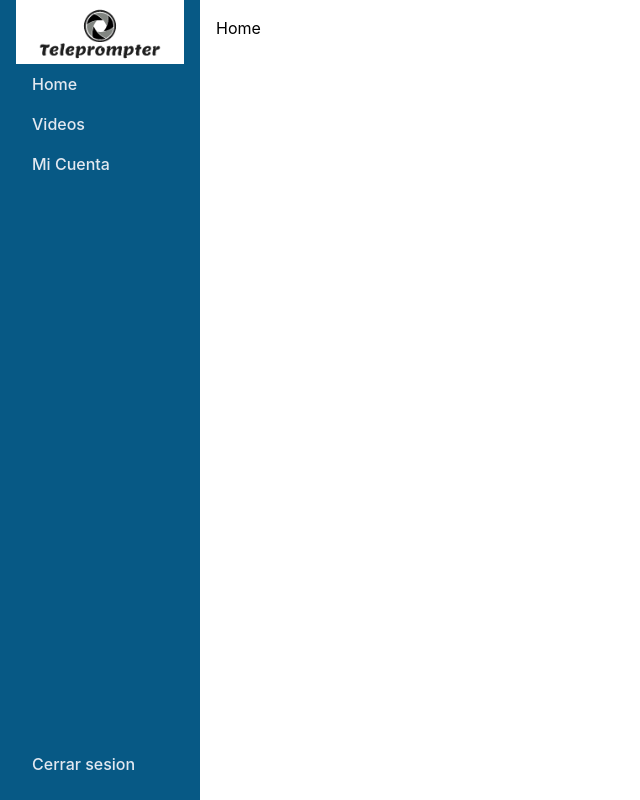
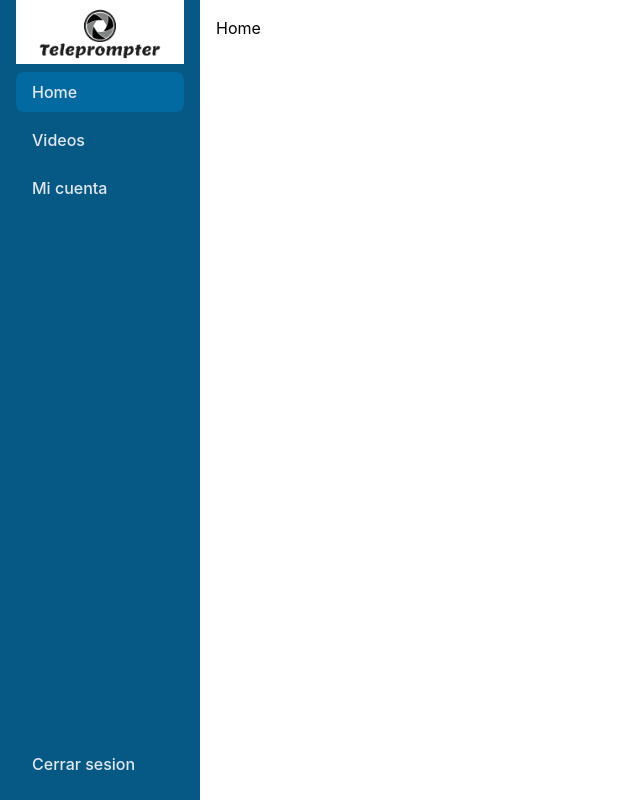
Before and after one commit to poncho29/teleprompter-app, a React (Vite) app: page /dashboard in a window 1280 px wide. Shown: the whole page, without its empty margins (0-640 px from the left). Built offline with nearby package versions, Linux system fonts and the light colour scheme; sample sign-in values are in the browser's storage.

Commit message:
[ADD] - use navlink component for active link

```diff
--- a/src/components/common/NavItem.tsx
+++ b/src/components/common/NavItem.tsx
@@ -1,25 +1,22 @@
-import { HTMLAttributes } from "react";
-import { useNavigate } from "react-router-dom";
+import { NavLink } from "react-router-dom";
 
-type LIProps = HTMLAttributes<HTMLLIElement>;
-
-type CustomProps = {
+interface Props {
   to: string;
+  end?: boolean,
   text: string;
 }
 
-type Props = LIProps & CustomProps;
-
-export const NavItem = ({ to, text, ...props }: Props) => {
-  const navigate = useNavigate();
-
+export const NavItem = ({ to, end, text }: Props) => {
   return (
-    <li
-      {...props}
-      className="w-full h-10 flex items-center px-4 rounded-lg cursor-pointer hover:bg-sky-500/50"
-      onClick={() => navigate(to)}
+    <NavLink
+      to={to}
+      end={end}
+      className={({ isActive }) => `
+        w-full h-10 flex items-center px-4 mt-2 rounded-lg cursor-pointer
+        hover:bg-sky-500/50 ${isActive ? 'bg-sky-700' : ''}
+      `}
     >
-        <span className="block w-full text-start text-slate-200 font-medium">{text}</span>
-    </li>
+      <span className="block w-full text-start text-slate-200 font-medium">{text}</span>
+    </NavLink>
   );
 };
--- a/src/components/common/Navbar.tsx
+++ b/src/components/common/Navbar.tsx
@@ -1,13 +1,23 @@
-import { NavItem } from ".."
+import { NavItem } from "..";
+
+interface IRoute {
+  to: string;
+  end?: boolean;
+  text: string;
+}
+
+const routes: IRoute[] = [
+  { to: '/dashboard', text: 'Home', end: true },
+  { to: '/dashboard/videos', text: 'Videos' },
+  { to: '/dashboard/account', text: 'Mi cuenta' },
+];
 
 export const Navbar = () => {
   return (
-    <nav className="w-full flex flex-grow mb-4">
-      <ul className="w-full">
-        <NavItem to="/dashboard" text="Home" />
-        <NavItem to="/dashboard/videos" text="Videos" />
-        <NavItem to="/dashboard/account" text="Mi Cuenta" />
-      </ul>
+    <nav className="w-full flex flex-col flex-grow mb-4">
+      {routes.map(({ to, end, text }) => (
+        <NavItem key={to} end={end} to={to} text={text} />
+      ))}
     </nav>
   )
 }
--- a/src/components/common/Sidebar.tsx
+++ b/src/components/common/Sidebar.tsx
@@ -22,7 +22,7 @@ export const Sidebar = () => {
       <Navbar />
 
       <button
-        className="w-full h-10 flex items-center px-4 rounded-lg hover:bg-sky-500/50"
+        className="w-full h-10 min-h-10 flex items-center px-4 rounded-lg hover:bg-sky-500/50"
         onClick={handleLogout}
       >
         <span className="block w-full text-start text-slate-200 font-medium">Cerrar sesion</span>
```
